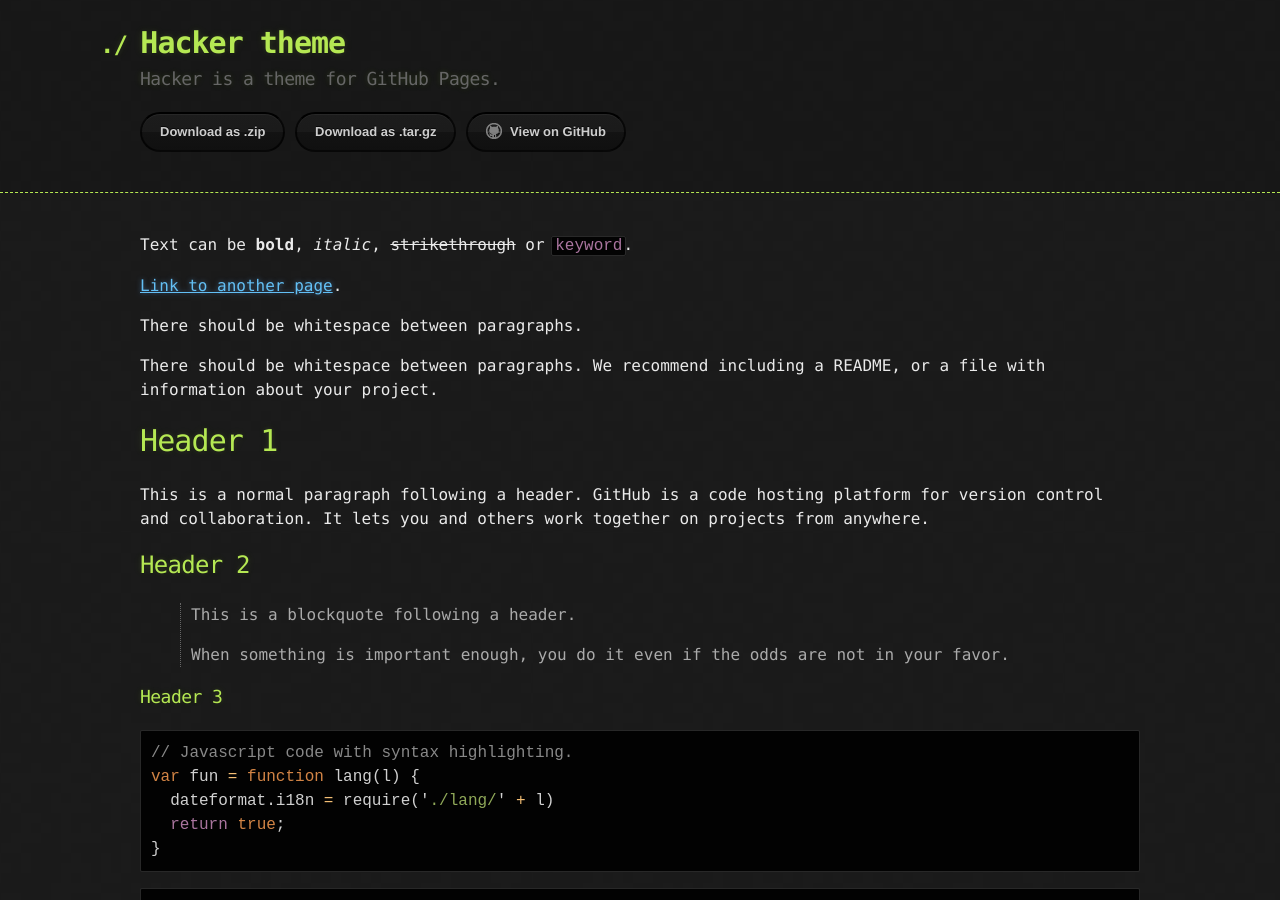
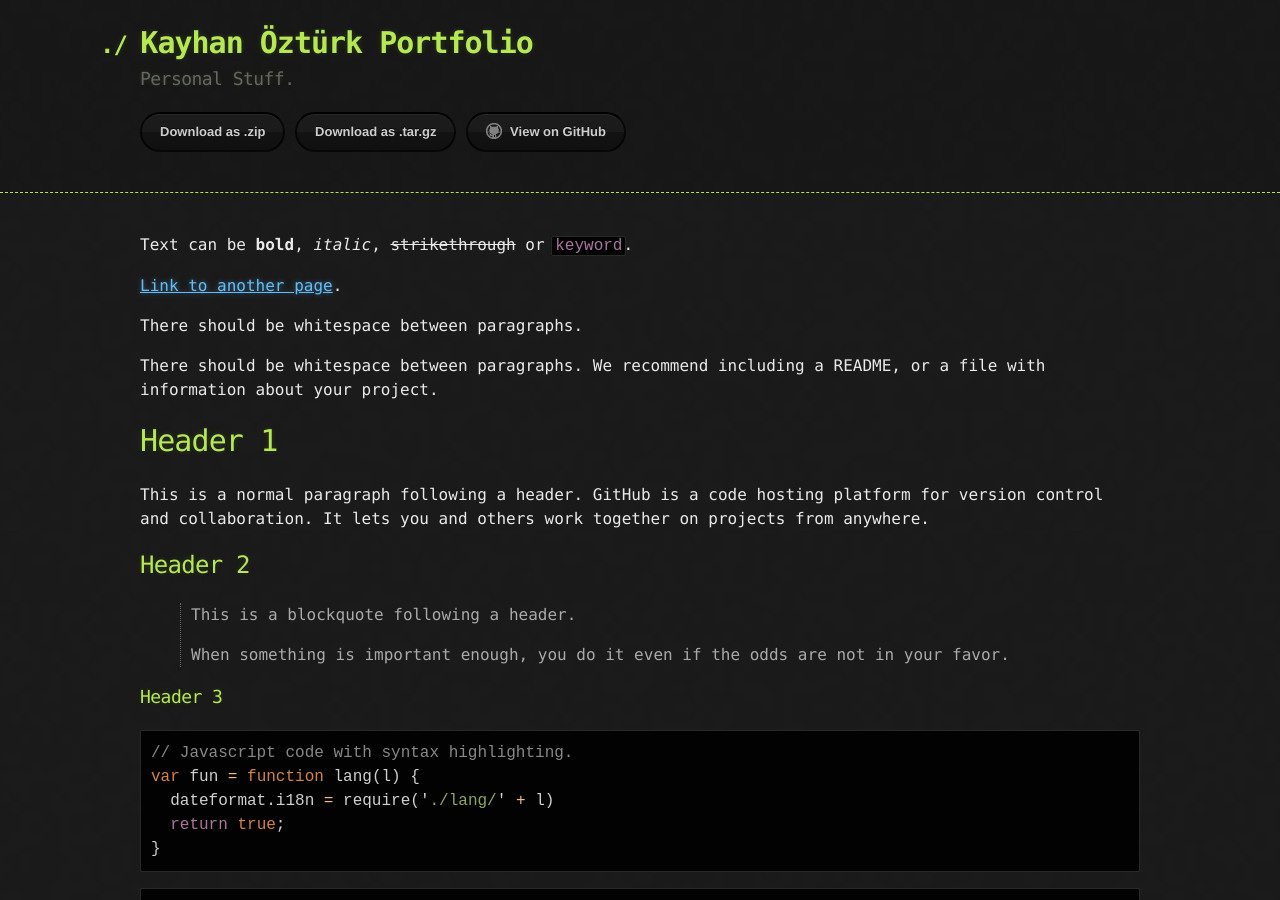
Before and after one commit to kayhanozturk/kayhanozturk.github.io, a Jekyll site: the page built from index.md, in a window 1280 px wide and 900 px high. Built offline with Jekyll 4.4.1, drawn with Linux system fonts in a browser that asks for light colours.

Commit message:
update commit

```diff
--- a/_config.yml
+++ b/_config.yml
@@ -1,5 +1,5 @@
-title: Hacker theme
-description: Hacker is a theme for GitHub Pages.
+title: Kayhan Öztürk Portfolio
+description: Personal Stuff.
 show_downloads: true
 google_analytics:
 theme: jekyll-theme-hacker
```
